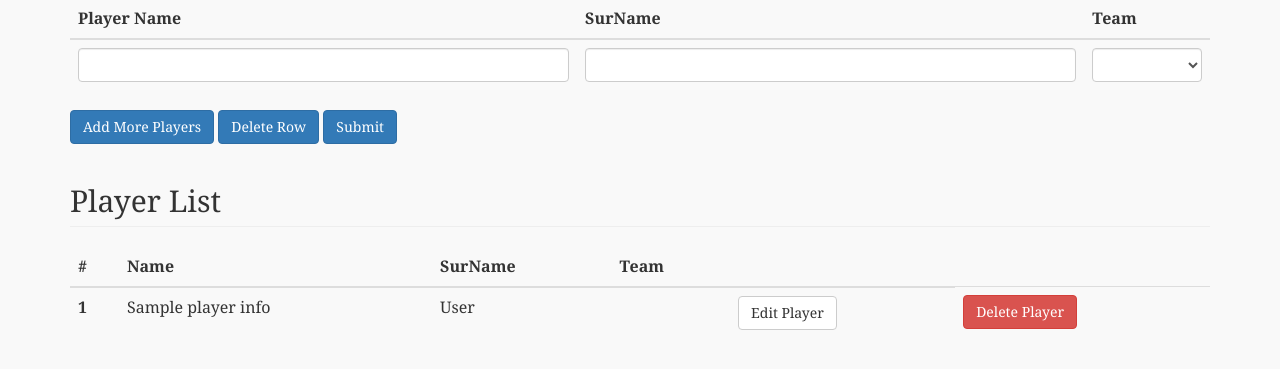
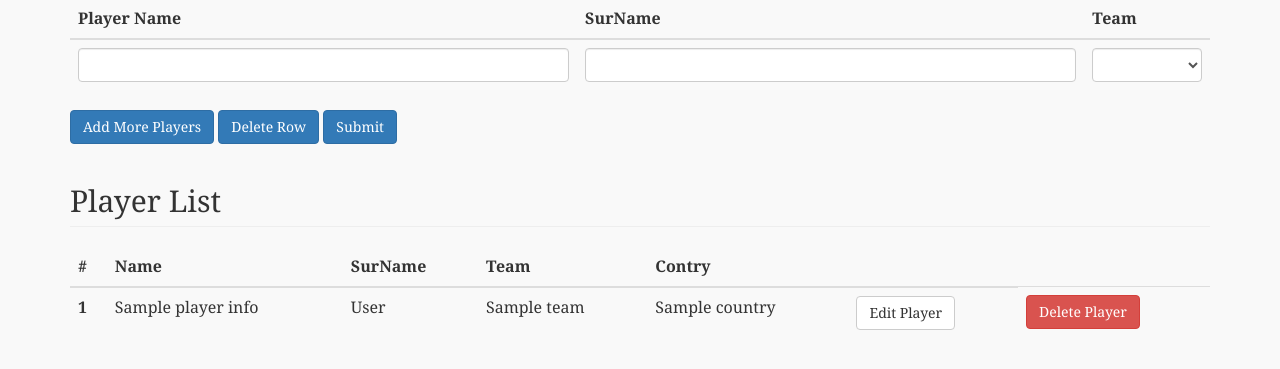
Before and after one commit to athula11wasala/intranet, a Symfony app: template templates/player/add.html.twig in a window 1280 px wide. Shown: the part 176-545 px from the top of the page. Run offline with Twig, Linux system fonts and the light colour scheme; the template is opened without the code that fills it: most values are stand-ins (such as "Sample title", 1, 10 or a date in 2020); lists and menus that the app fills with data are empty; some libraries are stand-ins or nearby versions.

Commit message:
Update add.html.twig

```diff
--- a/templates/player/add.html.twig
+++ b/templates/player/add.html.twig
@@ -46,6 +46,7 @@
             <th>Name</th>
             <th>SurName</th>
             <th>Team</th>
+			<th>Contry</th>
 
             <th></th>
         </tr>
@@ -57,7 +58,8 @@
                 <th scope="row">{{ player.id }}</th>
                 <td>{{ player.name }}</td>
                 <td>{{ player.surname }}</td>
-                <td>{{   teamInfo[player.team_id] }} </td>
+                <td>{{ player.team }} </td>
+			    <td>{{ player.country }} </td>
 
                 <td>
                     <a href="/player/edit/{{ player.id }}" class="btn btn-default">Edit Player</a>
```
